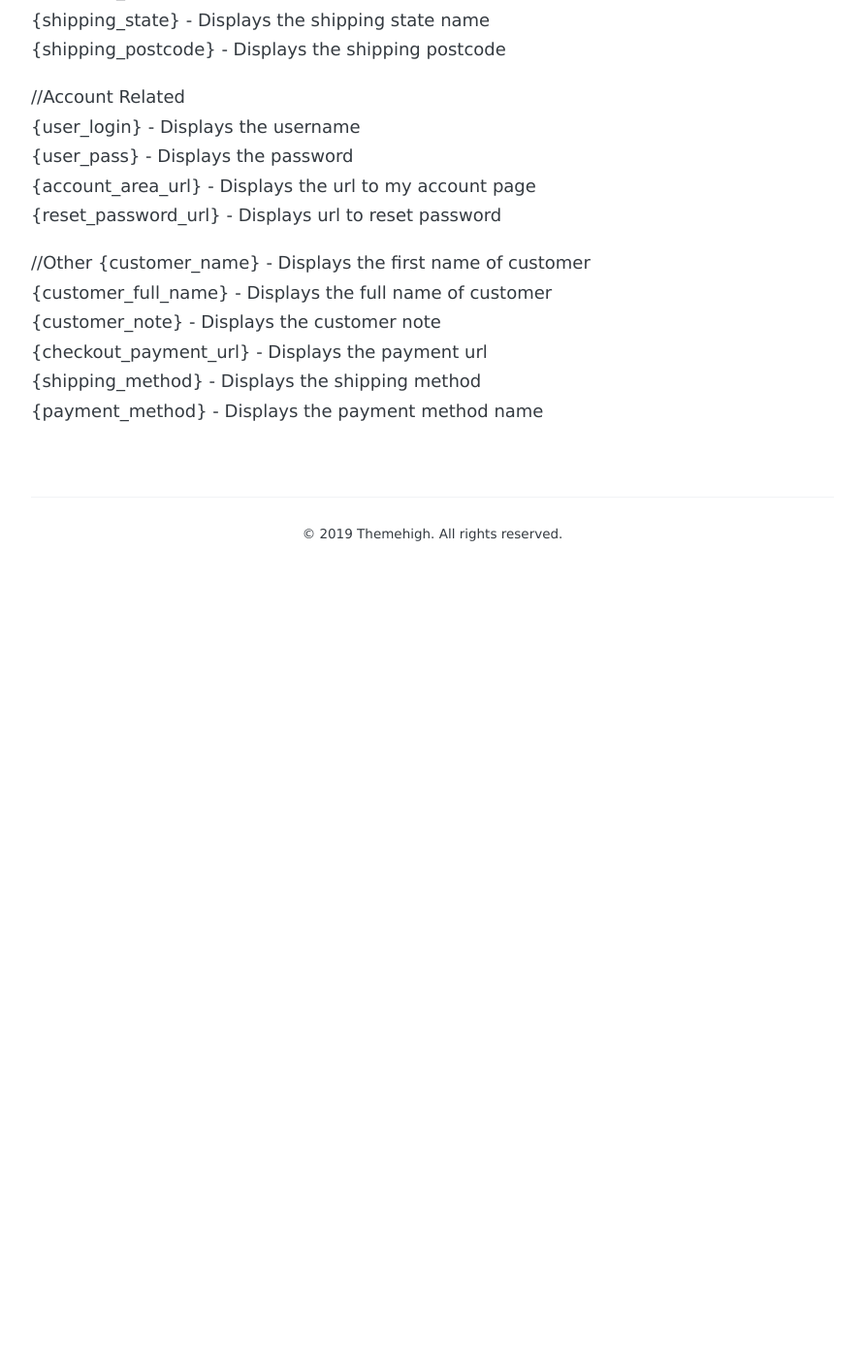
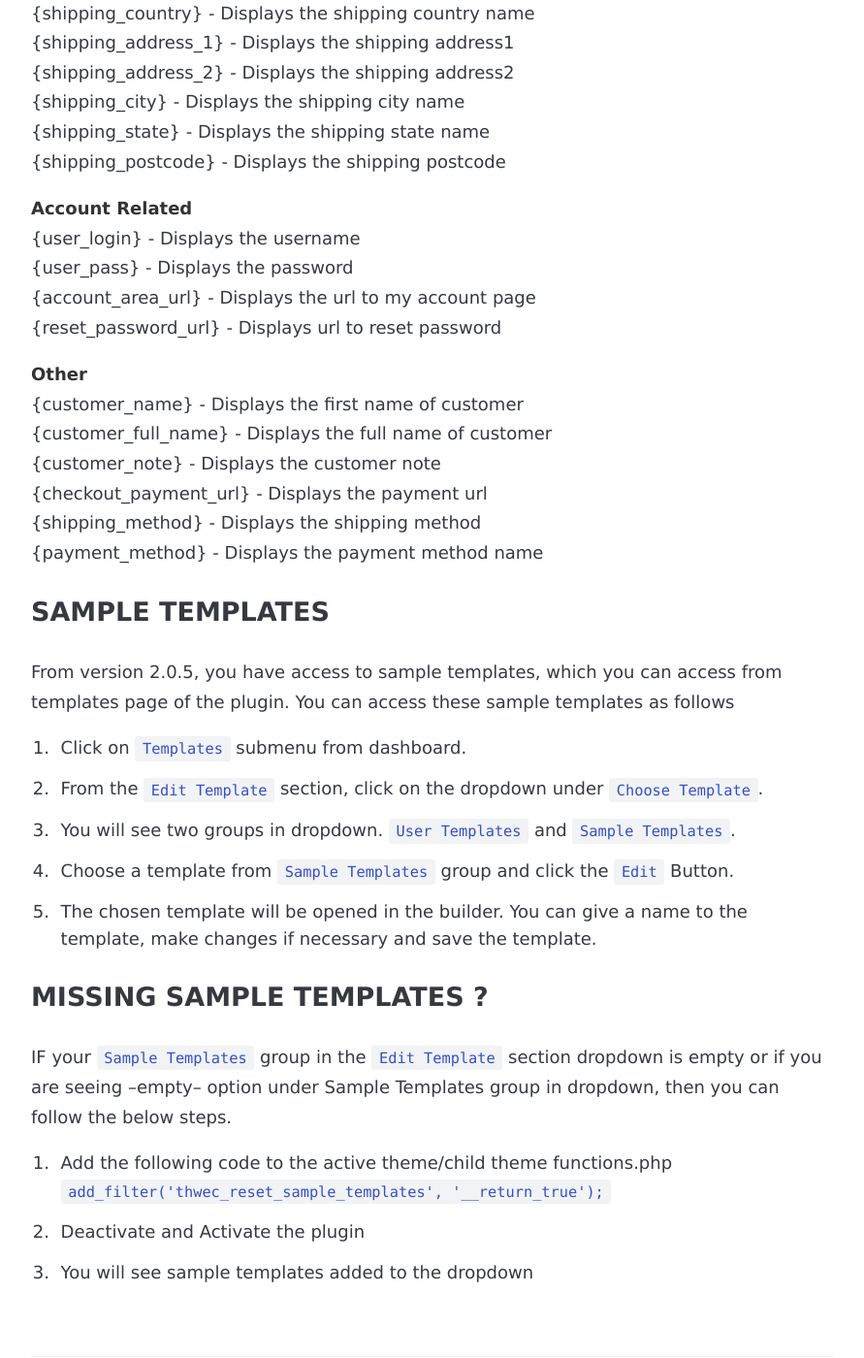
Before and after one commit to Themehigh/themehigh.github.io, a Jekyll site: the page built from _posts/2019-11-01-email-customizer-knowledge-base.markdown, in a window 1280 px wide and 1400 px high, scrolled down 7304 px. Shown: the whole window at 97% size, without its empty margins (194-1085 px from the left). Built offline with Jekyll 4.4.1, drawn with Linux system fonts in a browser that asks for light colours; some web fonts are replaced; comment, search, counter and statistics services are not loaded; before the commit the page ends 7955 px from its top, so only the background shows below that; some of the changed text lies outside the part shown.

Commit message:
WECM updates
WECM updates

```diff
--- a/_config.yml
+++ b/_config.yml
@@ -6,7 +6,7 @@
 name:               "ThemeHigh"
 
 copyright:
-  year:             2019
+  year:             2020
   name:             Themehigh
 
 # Google-analytics
--- a/_posts/2019-11-01-email-customizer-knowledge-base.markdown
+++ b/_posts/2019-11-01-email-customizer-knowledge-base.markdown
@@ -145,11 +145,11 @@ The available placeholders are **{th_customer_name}**, **{th_billing_phone}**, *
 
 New list of placeholders are available from version 2.0.5
 
-//Site Related
+**Site Related**
 {site_url}  	-  Displays the url to the site
 {site_name} 	-  Displays the name of the site
 
-// Order Related
+**Order Related**
 {order_id}				-  Displays the Order ID
 {order_url}				-  Displays the url to the Order in My account page
 {order_completed_date}	-  Displays the Order completed date
@@ -157,7 +157,7 @@ New list of placeholders are available from version 2.0.5
 {order_total}			-  Displays the order total
 {order_formatted_total} -  Displays the formatted order total
 
-//Billing Fields
+**Billing Fields**
 {billing_first_name}	-  Displays the billing first name in billing address
 {billing_last_name}    	-  Displays the billing last name
 {billing_company}		-  Displays the billing company name
@@ -170,7 +170,7 @@ New list of placeholders are available from version 2.0.5
 {billing_phone}			-  Displays the billing phone
 {billing_email}			-  Displays the billing email
 
-// Shipping Fields
+**Shipping Fields**
 {shipping_first_name}	-  Displays the shipping first name
 {shipping_last_name}	-  Displays the shipping last name
 {shipping_company}		-  Displays the shipping company name
@@ -181,16 +181,37 @@ New list of placeholders are available from version 2.0.5
 {shipping_state}		-  Displays the shipping state name
 {shipping_postcode}		-  Displays the shipping postcode
 
-//Account Related
+**Account Related**
 {user_login}			-  Displays the username
 {user_pass}				-  Displays the password
 {account_area_url} 		-  Displays the url to my account page
 {reset_password_url} 	-  Displays url to reset password
 
-//Other
+**Other**
 {customer_name} 		-  Displays the first name of customer
 {customer_full_name}	-  Displays the full name of customer
 {customer_note}			-  Displays the customer note
 {checkout_payment_url}	-  Displays the payment url
 {shipping_method}		-  Displays the shipping method
 {payment_method}		-  Displays the payment method name
+
+
+### SAMPLE TEMPLATES
+
+From version 2.0.5, you have access to sample templates, which you can access from templates page of the plugin.
+You can access these sample templates as follows
+
+1. Click on `Templates` submenu from dashboard.
+2. From the `Edit Template` section, click on the dropdown under `Choose Template`.
+3. You will see two groups in dropdown. `User Templates` and `Sample Templates`.
+4. Choose a template from `Sample Templates` group and click the `Edit` Button.
+5. The chosen template will be opened in the builder. You can give a name to the template, make changes if necessary and save the template.
+
+### MISSING SAMPLE TEMPLATES ?
+
+IF your `Sample Templates` group in the `Edit Template` section dropdown is  empty or if you are seeing --empty-- option under 	Sample Templates group in dropdown, then you can follow the below steps.
+
+1. Add the following code to the active theme/child theme functions.php
+    `add_filter('thwec_reset_sample_templates', '__return_true');`
+2. Deactivate and Activate the plugin
+3. You will see sample templates added to the dropdown
```
